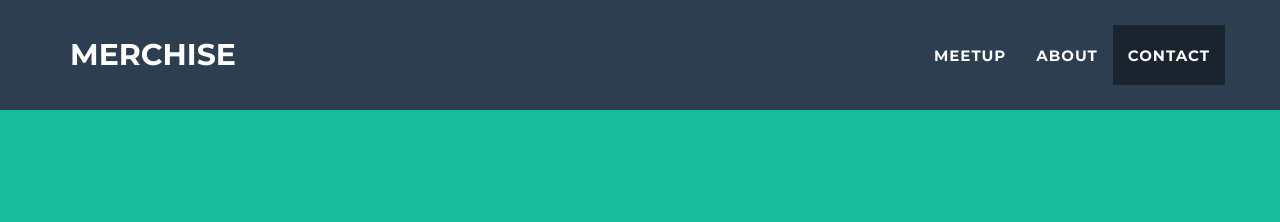
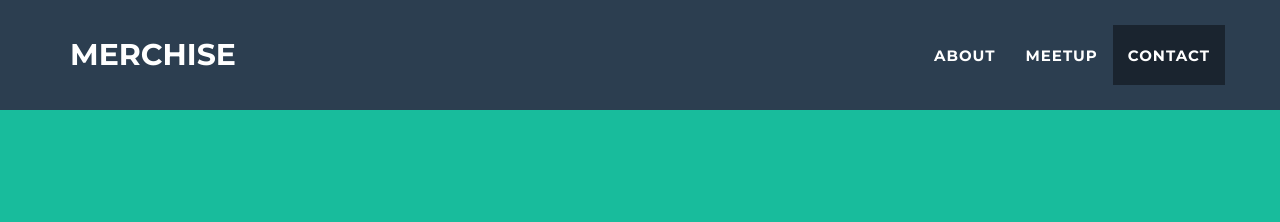
Before and after one commit to merchise-dev/merchise-dev.github.io, a Jekyll site: the page built from index.html, in a window 1280 px wide. Shown: the top 222 px of the page. Built offline with Jekyll 4.4.1, drawn with Linux system fonts in a browser that asks for light colours.

Commit message:
reorder nav

```diff
--- a/_includes/nav.html
+++ b/_includes/nav.html
@@ -19,10 +19,10 @@
                         <a href="#page-top"></a>
                     </li>
                     <li class="page-scroll">
-                        <a href="#meetup">Meetup</a>
+                        <a href="#about">About</a>
                     </li>
                     <li class="page-scroll">
-                        <a href="#about">About</a>
+                        <a href="#meetup">Meetup</a>
                     </li>
                     <li class="page-scroll">
                         <a href="#contact">Contact</a>
```
